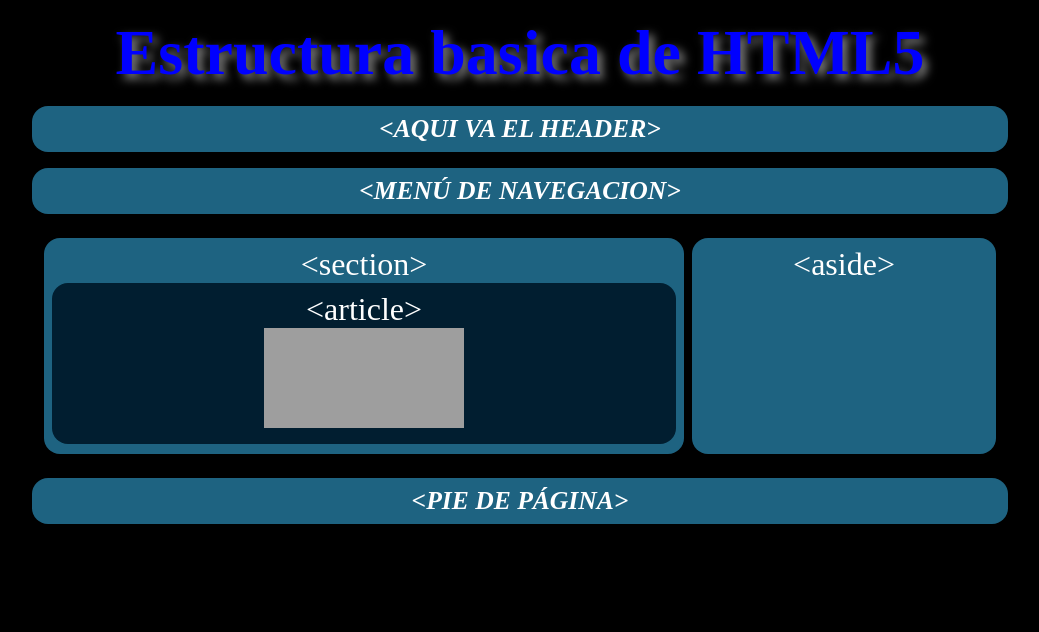
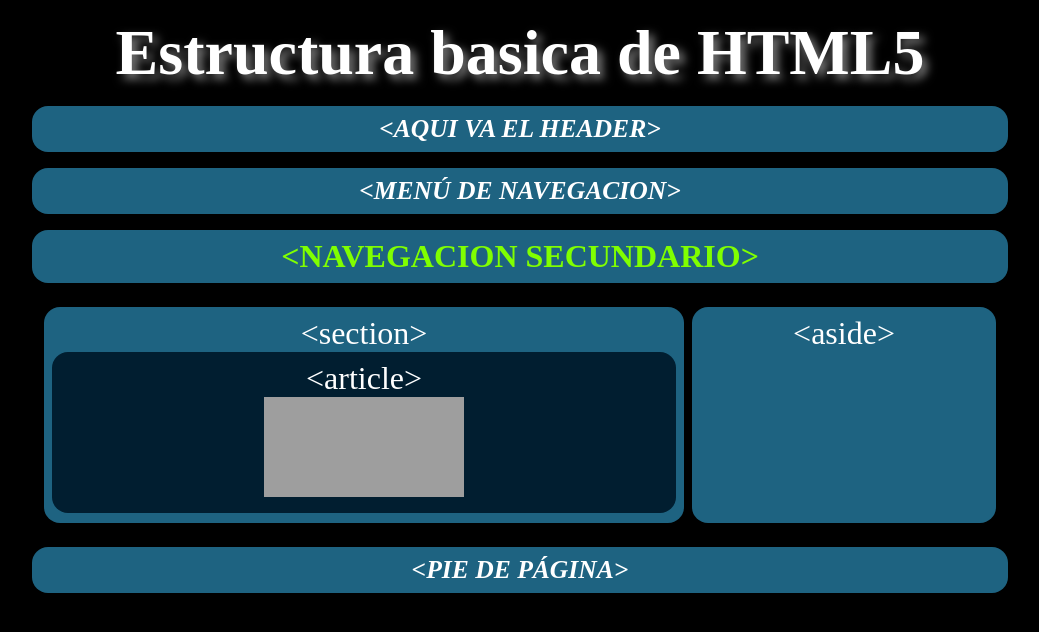
Before and after one commit to RuValdemar/Responsive-design, a plain HTML site: page index.html in a window 1280 px wide. Shown: the whole page, without its empty margins (120-1159 px from the left). Drawn offline with Linux system fonts and the light colour scheme; grey boxes are pictures that could not be loaded.

Commit message:
Agregamos NAV SECUNDARIO, agregamos color

```diff
--- a/css/estilos.css
+++ b/css/estilos.css
@@ -14,7 +14,7 @@ body{
 }
 /*16px = 12pt = 100% = 1em*/
 h1{
-	color: hsl(240,100%,50%);
+	color: hsl(240,100%,100%);
 	margin: 0.25em auto;
 	text-align: center;
 	text-shadow: 5px 5px 10px rgba(255,255,255, 0.5);
@@ -22,6 +22,9 @@ h1{
 h3 {
 	font-style: italic;
 	font-size: .8em;
+}
+h4 {
+	color: hsl(90,100%,50%);
 }
 header, nav, footer{
 	background: #1e6381;
--- a/index.html
+++ b/index.html
@@ -15,6 +15,9 @@
 	</header>
 	<nav>
 		<H3>&lt;MENÚ DE NAVEGACION&gt;<H3>
+	</nav>
+	<nav>
+		<H4>&lt;NAVEGACION SECUNDARIO&gt;<H4>
 	</nav>
 	<section id="contenedor">
 		<section id="principal">
```
